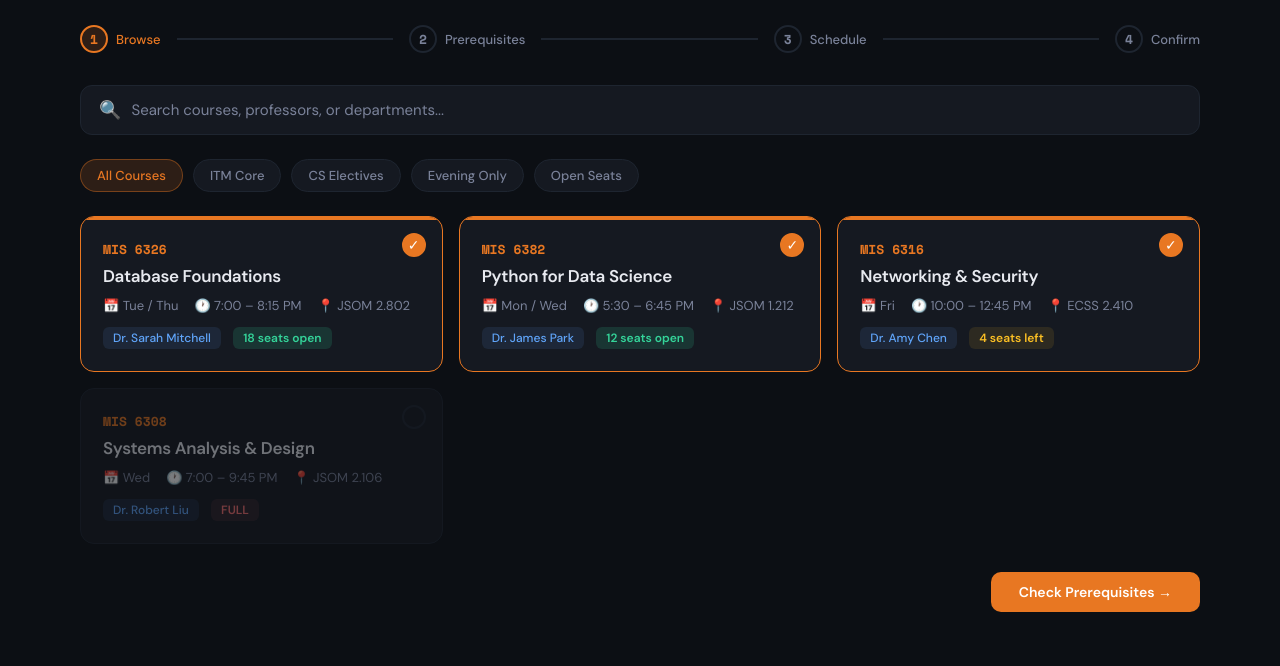
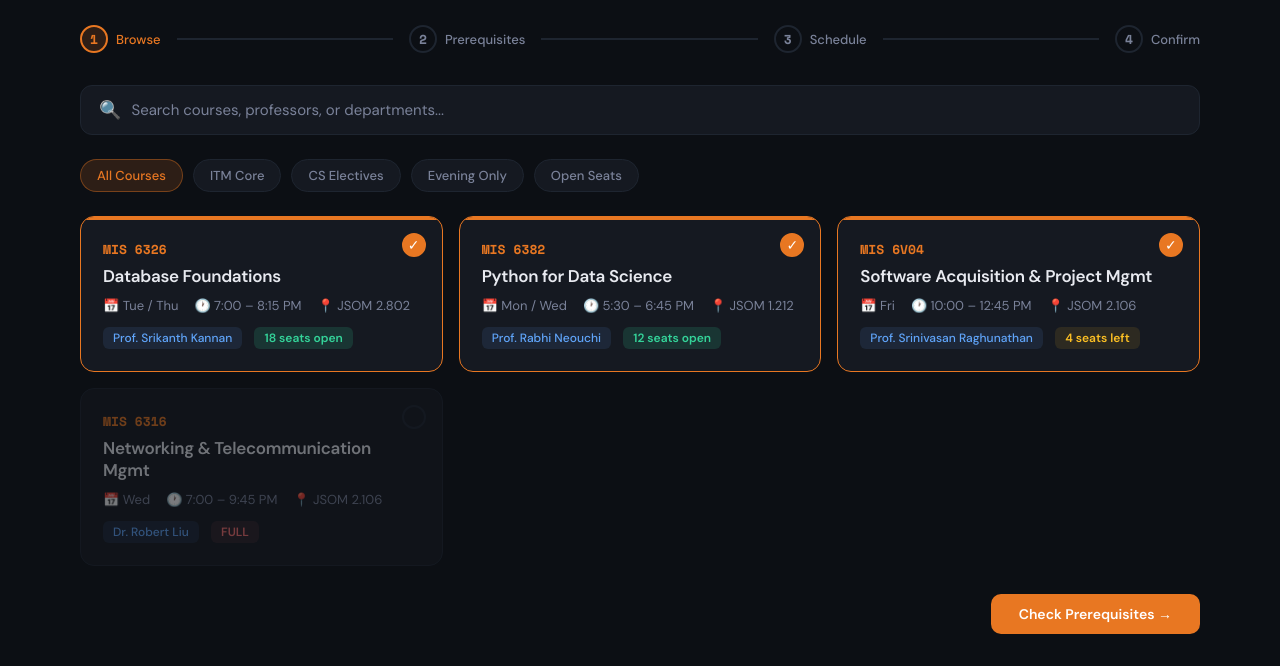
Before and after one commit to Shrey7966/GitHub-demo, a plain HTML site: page index.html in a window 1280 px wide. Shown: the part 211-877 px from the top of the page. Before the commit the page ends 855 px from the top, so only its background shows below. Drawn offline with nearby package versions, Linux system fonts and the light colour scheme.

Commit message:
Update course details and replace 'Networking & Security'

```diff
--- a/index.html
+++ b/index.html
@@ -435,7 +435,7 @@
 
   .schedule-block.db { background: rgba(232, 119, 34, 0.15); color: var(--accent); border: 1px solid rgba(232, 119, 34, 0.3); }
   .schedule-block.py { background: rgba(96, 165, 250, 0.15); color: var(--blue); border: 1px solid rgba(96, 165, 250, 0.3); }
-  .schedule-block.net { background: rgba(52, 211, 153, 0.15); color: var(--green); border: 1px solid rgba(52, 211, 153, 0.3); }
+  .schedule-block.sapm { background: rgba(52, 211, 153, 0.15); color: var(--green); border: 1px solid rgba(52, 211, 153, 0.3); }
 
   .schedule-block small { font-weight: 400; opacity: 0.7; font-size: 10px; margin-top: 2px; }
 
@@ -754,7 +754,7 @@
           <span>🕐 7:00 – 8:15 PM</span>
           <span>📍 JSOM 2.802</span>
         </div>
-        <span class="prof-tag">Dr. Sarah Mitchell</span>
+        <span class="prof-tag">Prof. Srikanth Kannan</span>
         <span class="seats-tag open">18 seats open</span>
       </div>
 
@@ -767,27 +767,27 @@
           <span>🕐 5:30 – 6:45 PM</span>
           <span>📍 JSOM 1.212</span>
         </div>
-        <span class="prof-tag">Dr. James Park</span>
+        <span class="prof-tag">Prof. Rabhi Neouchi</span>
         <span class="seats-tag open">12 seats open</span>
       </div>
 
-      <div class="course-card" onclick="toggleCourse(this)" data-course="net">
+      <div class="course-card" onclick="toggleCourse(this)" data-course="sapm">
         <div class="select-check"></div>
-        <div class="course-code">MIS 6316</div>
-        <div class="course-name">Networking & Security</div>
+        <div class="course-code">MIS 6V04</div>
+        <div class="course-name">Software Acquisition & Project Mgmt</div>
         <div class="course-meta">
           <span>📅 Fri</span>
           <span>🕐 10:00 – 12:45 PM</span>
-          <span>📍 ECSS 2.410</span>
+          <span>📍 JSOM 2.106</span>
         </div>
-        <span class="prof-tag">Dr. Amy Chen</span>
+        <span class="prof-tag">Prof. Srinivasan Raghunathan</span>
         <span class="seats-tag limited">4 seats left</span>
       </div>
 
       <div class="course-card" style="opacity:0.45; pointer-events:none;">
         <div class="select-check"></div>
-        <div class="course-code">MIS 6308</div>
-        <div class="course-name">Systems Analysis & Design</div>
+        <div class="course-code">MIS 6316</div>
+        <div class="course-name">Networking & Telecommunication Mgmt</div>
         <div class="course-meta">
           <span>📅 Wed</span>
           <span>🕐 7:00 – 9:45 PM</span>
@@ -848,8 +848,8 @@
     </div>
 
     <div class="prereq-panel">
-      <div class="prereq-course-code">MIS 6316</div>
-      <div class="prereq-course-title">Networking & Security</div>
+      <div class="prereq-course-code">MIS 6V04</div>
+      <div class="prereq-course-title">Software Acquisition & Project Mgmt</div>
       <div class="loading-bar"><div class="inner" id="loadBar3"></div></div>
       <div class="prereq-item" id="p4">
         <div class="prereq-left">
@@ -900,7 +900,7 @@
       <div class="schedule-cell"></div>
       <div class="schedule-cell"></div>
       <div class="schedule-cell">
-        <div class="schedule-block net" id="sb-net">MIS 6316<small>Net & Sec</small></div>
+        <div class="schedule-block sapm" id="sb-sapm">MIS 6V04<small>SAPM</small></div>
       </div>
 
       <!-- 5:30 PM row -->
@@ -976,8 +976,8 @@
           <div class="left">
             <div class="enrolled-dot" style="background:var(--green)"></div>
             <div>
-              <div class="code" style="color:var(--green)">MIS 6316</div>
-              <div class="name">Networking & Security</div>
+              <div class="code" style="color:var(--green)">MIS 6V04</div>
+              <div class="name">Software Acquisition & Project Mgmt</div>
             </div>
           </div>
           <div class="enrolled-badge">Enrolled</div>
@@ -1069,7 +1069,7 @@
   }
 
   function runScheduleAnim() {
-    const blocks = ['sb-py1', 'sb-py2', 'sb-db1', 'sb-db2', 'sb-net'];
+    const blocks = ['sb-py1', 'sb-py2', 'sb-db1', 'sb-db2', 'sb-sapm'];
     blocks.forEach(id => document.getElementById(id).classList.remove('show'));
 
     blocks.forEach((id, i) => {
```
